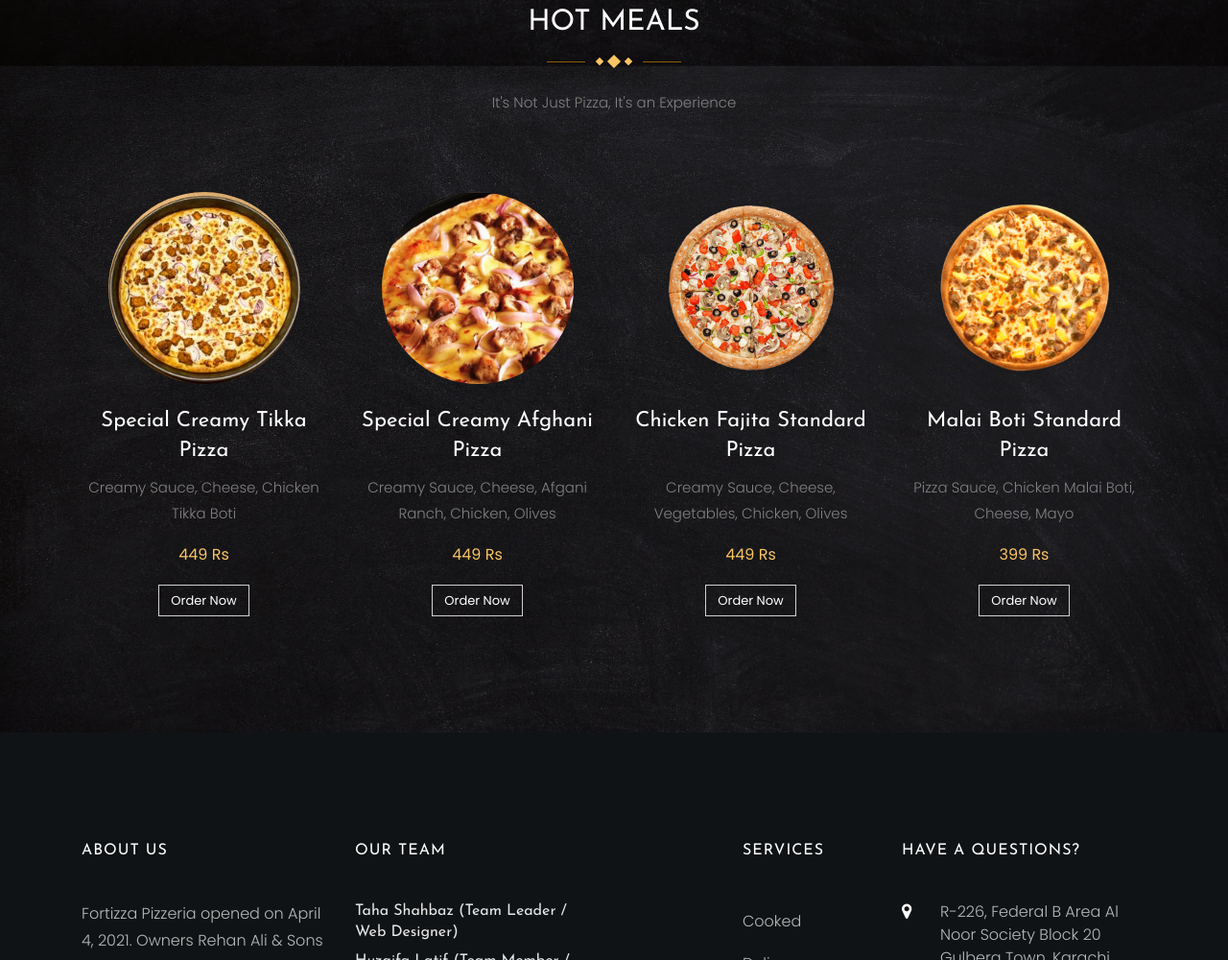
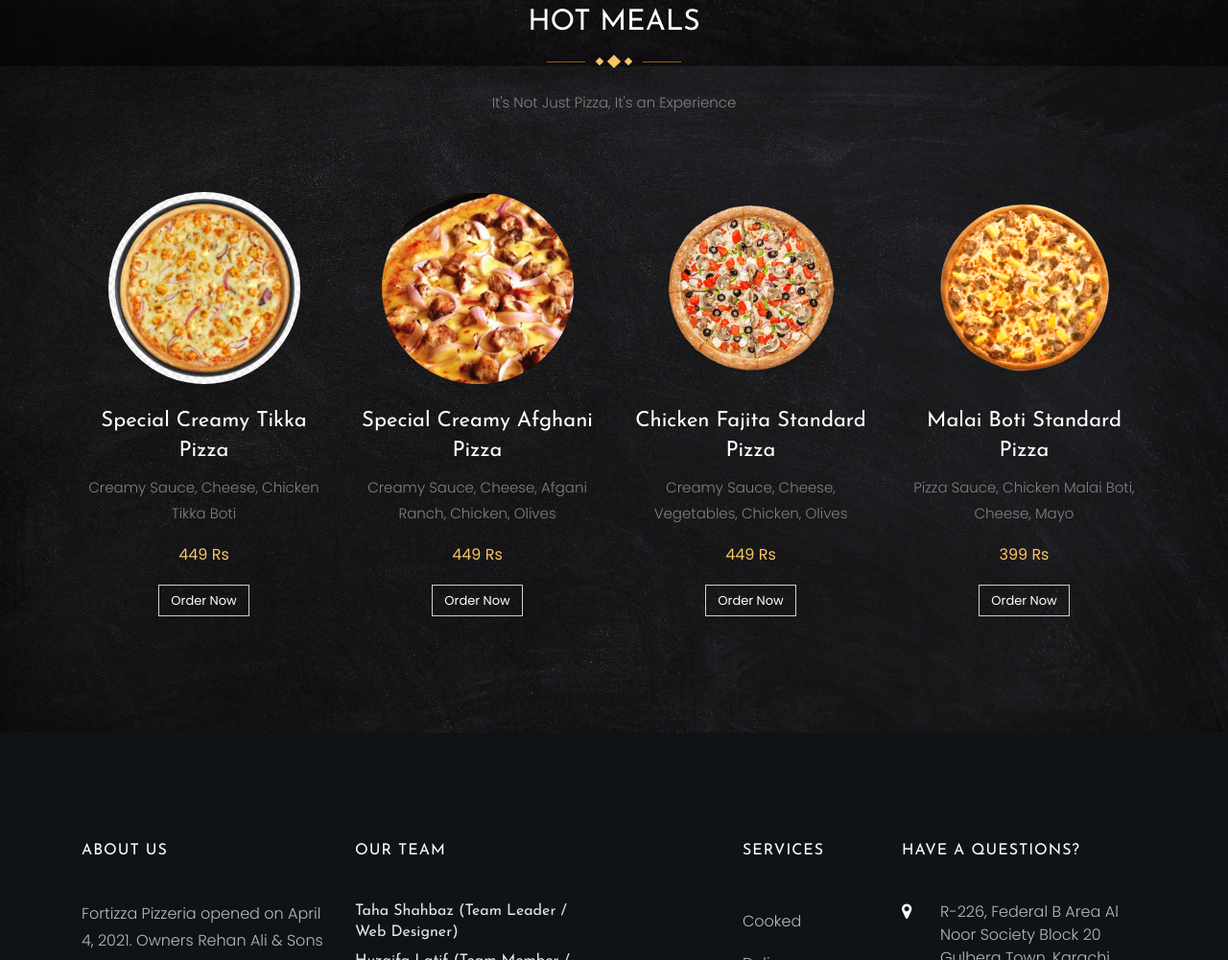
Before and after one commit to Taha192/Taha192.github.io, a plain HTML site: page services.html in a window 1280 px wide. Shown: the part 1638-2638 px from the top of the page at 96% size. Drawn offline with Linux system fonts and the light colour scheme; some packages are replaced by stand-ins of ours; no server answers; a script that the page names is missing; files whose address does not match are found by name.

Commit message:
Update services.html

```diff
--- a/services.html
+++ b/services.html
@@ -124,7 +124,7 @@
     		<div class="row">
     			<div class="col-md-3 text-center ftco-animate">
       			<div class="menu-wrap">
-      				<a href="#" class="menu-img img mb-4" style="background-image: url(images/chickenTikkaPizza.jpg);"></a>
+      				<a href="#" class="menu-img img mb-4" style="background-image: url(images/creamytikkapizza.jpg);"></a>
       				<div class="text">
       					<h3><a href="#">Special Creamy Tikka Pizza</a></h3>
       					<p>Creamy Sauce, Cheese, Chicken Tikka Boti</p>
```
